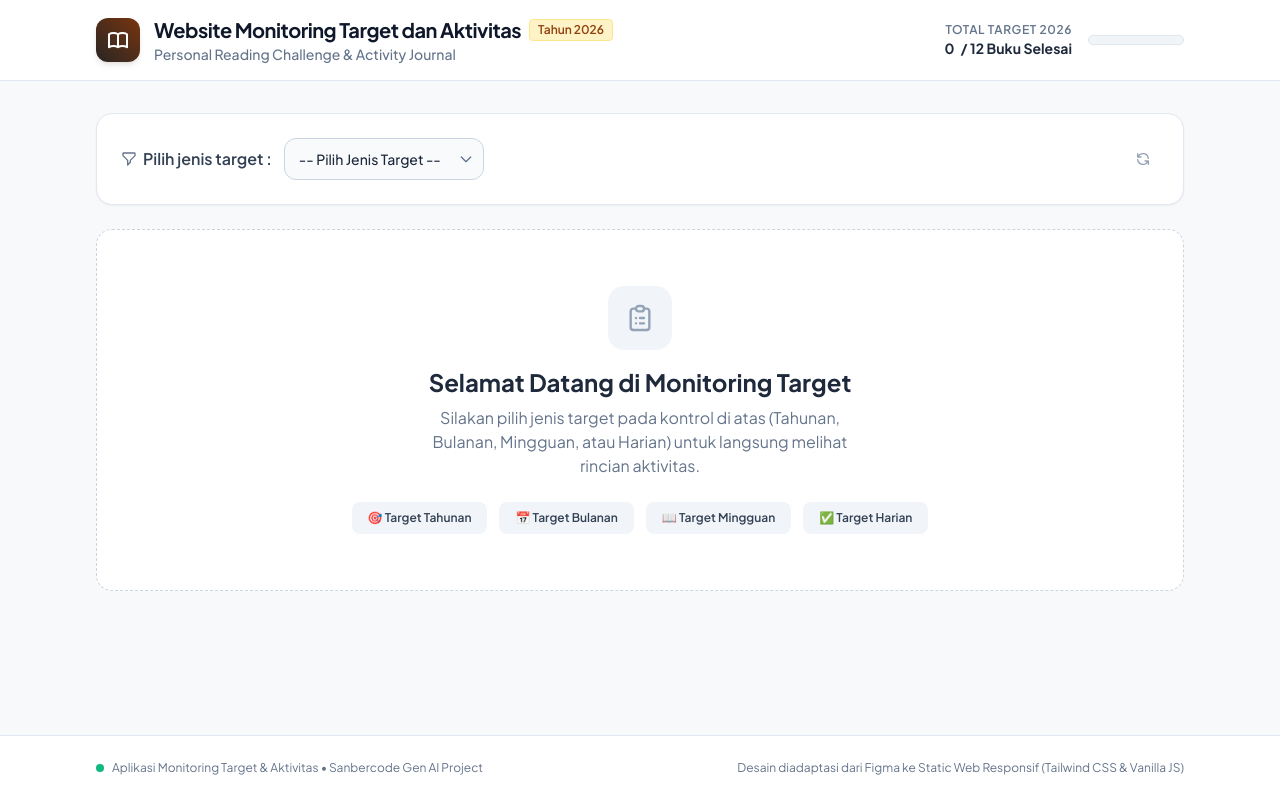
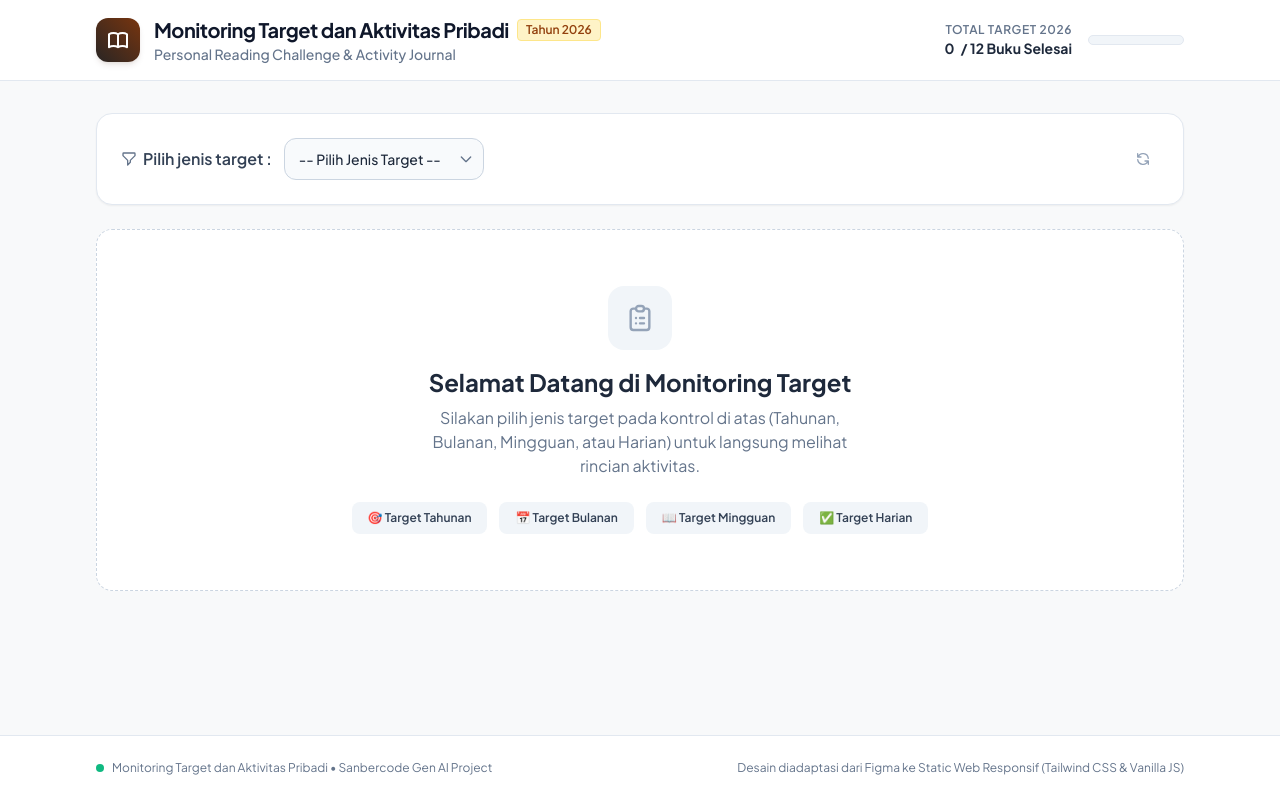
Before and after one commit to annisaputri-tech/monitoring_target, a plain HTML site: page index.html in a window 1280 px wide. Drawn offline with nearby package versions, Linux system fonts and the light colour scheme; a web font is replaced by a local one.

Commit message:
docs: ubah judul halaman

```diff
--- a/index.html
+++ b/index.html
@@ -3,7 +3,7 @@
 <head>
   <meta charset="UTF-8">
   <meta name="viewport" content="width=device-width, initial-scale=1.0">
-  <title>Website Monitoring Target dan Aktivitas - Reading Tracker 2026</title>
+  <title>Monitoring Target dan Aktivitas Pribadi - Reading Tracker 2026</title>
 
   <!-- Google Fonts -->
   <link rel="preconnect" href="https://fonts.googleapis.com">
@@ -90,7 +90,7 @@
           </div>
           <div>
             <div class="flex items-center gap-2">
-              <h1 class="text-lg sm:text-xl font-bold tracking-tight text-slate-900">Website Monitoring Target dan Aktivitas</h1>
+              <h1 class="text-lg sm:text-xl font-bold tracking-tight text-slate-900">Monitoring Target dan Aktivitas Pribadi</h1>
               <span class="hidden sm:inline-flex items-center px-2 py-0.5 rounded text-xs font-semibold bg-amber-100 text-amber-800 border border-amber-200">
                 Tahun 2026
               </span>
@@ -368,7 +368,7 @@
     <div class="max-w-6xl mx-auto px-4 sm:px-6 lg:px-8 flex flex-col sm:flex-row items-center justify-between gap-4 text-xs text-slate-500">
       <div class="flex items-center gap-2">
         <span class="w-2 h-2 rounded-full bg-emerald-500"></span>
-        <span>Aplikasi Monitoring Target & Aktivitas • Sanbercode Gen AI Project</span>
+        <span>Monitoring Target dan Aktivitas Pribadi • Sanbercode Gen AI Project</span>
       </div>
       <div>
         <span>Desain diadaptasi dari Figma ke Static Web Responsif (Tailwind CSS & Vanilla JS)</span>
```
